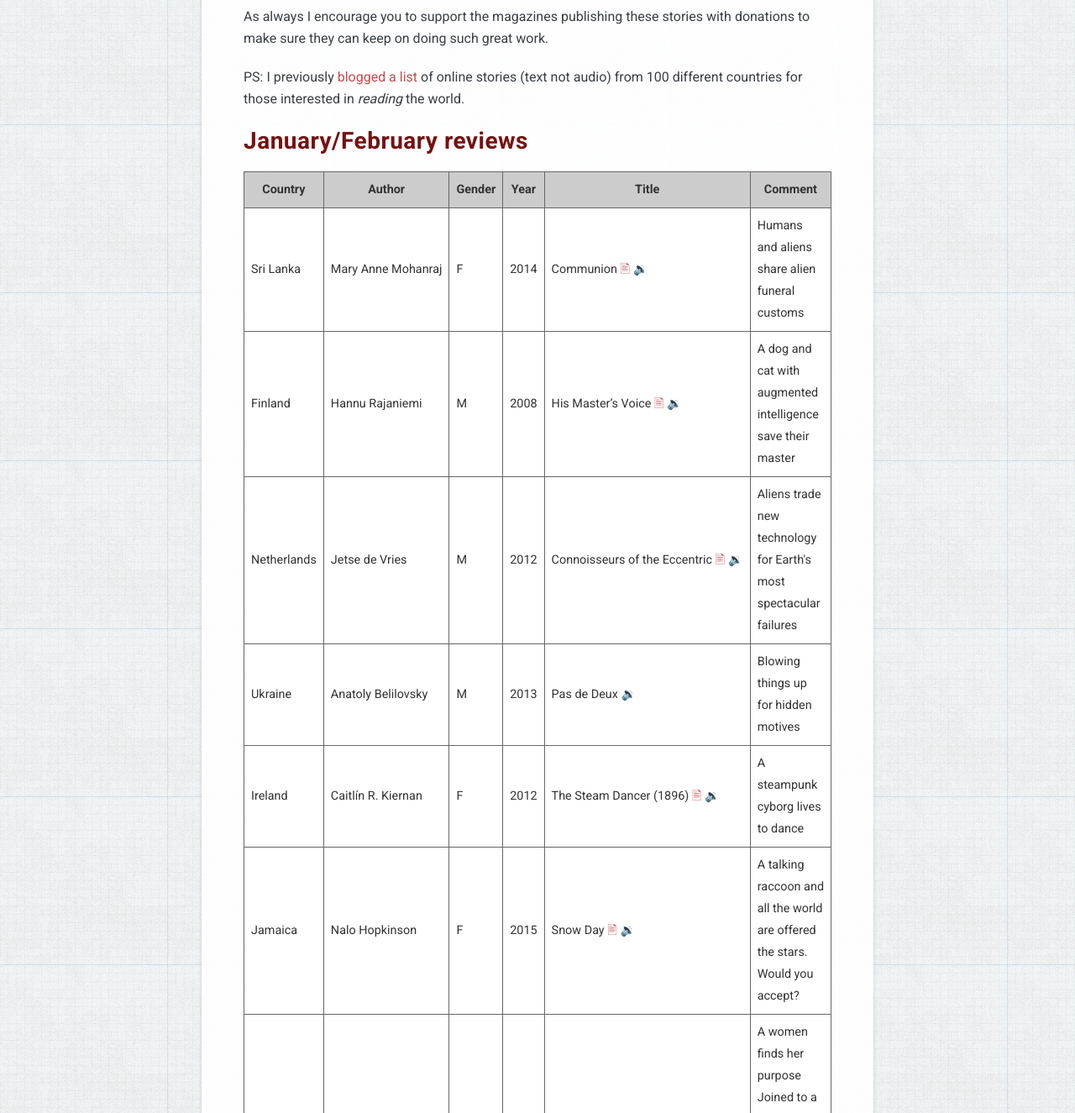
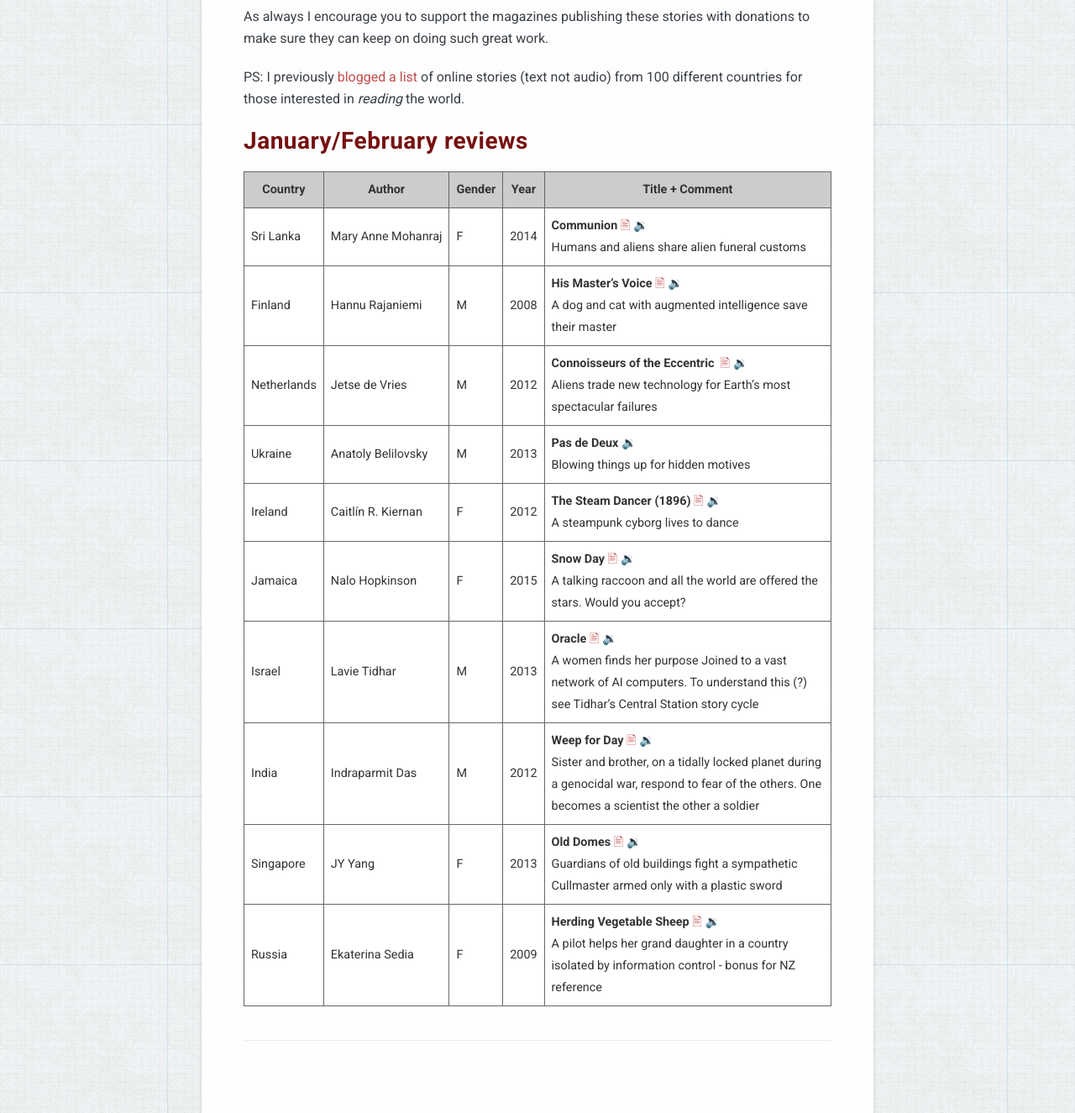
Before and after one commit to elfnor/ltm, a Jekyll site: the page built from _posts/2018-02-16-audio_short_stories_2018.md, in a window 1280 px wide and 1400 px high, scrolled down 1651 px, cut to the strip 0-1325 px from the top of the window. Shown: the whole strip at 84% size. Built offline with Jekyll 4.4.1, drawn with Linux system fonts in a browser that asks for light colours; nearby versions of some CDN libraries; some of the changed text lies outside the part shown.

Commit message:
markdown narrower table

```diff
--- a/_posts/2018-02-16-audio_short_stories_2018.md
+++ b/_posts/2018-02-16-audio_short_stories_2018.md
@@ -31,115 +31,18 @@ PS: I previously [blogged a list]({{ site.baseurl }}{% link _posts/2015-06-19-on
 
 ## January/February reviews
 
- <table>
-<thead>
-<tr>
-<th>Country</th>
-<th>Author</th>
-<th>Gender</th>
-<th>Year</th>
-<th>Title</th>
-<th>Comment</th>
-</tr>
-</thead>
-<tbody>
-<tr>
-<td>Sri Lanka</td>
-<td>Mary&#160;Anne&#160;Mohanraj</td>
-<td>F</td>
-<td>2014</td>
-<td>Communion <a href="http://clarkesworldmagazine.com/audio_06_14b/">🖹</a> <a href="http://clarkesworldmagazine.com/podpress_trac/web/1071/0/clarkesworld_06_14_mohanraj.mp3">🔉</a></td>
-<td>Humans and aliens share alien funeral customs</td>
-</tr>
-<tr>
-<td>Finland</td>
-<td>Hannu Rajaniemi</td>
-<td>M</td>
-<td>2008</td>
-<td>His Master’s Voice <a href="http://escapepod.org/2009/12/03/ep227-his-masters-voice/">🖹</a> <a href="http://media.rawvoice.com/escapepod/p/media.libsyn.com/media/escapepod/EP227_HisMastersVoice.mp3">🔉</a></td>
-<td>A dog and cat with augmented intelligence save their master</td>
-</tr>
-<tr>
-<td>Netherlands</td>
-<td>Jetse de Vries</td>
-<td>M</td>
-<td>2012</td>
-<td>Connoisseurs&#160;of&#160;the&#160;Eccentric&#160;<a href="http://escapepod.org/2012/08/09/ep357-connoisseurs-of-the-eccentric/">🖹</a>&#160;<a href="http://traffic.libsyn.com/escapepod/EP357_ConnoisseursoftheEccentric.mp3">🔉</a></td>
-<td>Aliens trade new technology for Earth's most spectacular failures</td>
-</tr>
-<tr>
-<td>Ukraine</td>
-<td>Anatoly Belilovsky</td>
-<td>M</td>
-<td>2013</td>
-<td>Pas de Deux <a href="http://toastedcake.com/podcasts/TC139-pas-de-deux.mp3">🔉</a></td>
-<td>Blowing things up for hidden motives</td>
-</tr>
-<tr>
-<td>Ireland</td>
-<td>Caitlín R. Kiernan</td>
-<td>F</td>
-<td>2012</td>
-<td>The Steam Dancer (1896) <a href="http://www.lightspeedmagazine.com/fiction/the-steam-dancer-1896/">🖹</a> <a href="http://www.podtrac.com/pts/redirect.mp3/lightspeedmagazine.com/podcasts/podcast_the_steam_dancer_caitlin_r_kiernan.mp3">🔉</a></td>
-<td>A steampunk cyborg lives to dance</td>
-</tr>
-<tr>
-<td>Jamaica</td>
-<td>Nalo Hopkinson</td>
-<td>F</td>
-<td>2015</td>
-<td>Snow Day <a href="http://www.drabblecast.org/2015/03/18/drabblecast-352-snow-day/">🖹</a> <a href="http://media.blubrry.com/drabblecast/p/www.drabblecast.org/wp-content/uploads/2015/03/Drabblecast-352-Snow-Day.mp3">🔉</a></td>
-<td>A talking raccoon and all the world are offered the stars. Would you accept?</td>
-</tr>
-<tr>
-<td>Israel</td>
-<td>Lavie Tidhar</td>
-<td>M</td>
-<td>2013</td>
-<td>Oracle <a href="http://clarkesworldmagazine.com/tidhar_07_17_reprint/">🖹</a> <a href="http://clarkesworldmagazine.com/podpress_trac/web/1820/0/clarkesworld_07_17_tidhar.mp3">🔉</a></td>
-<td>A women finds her purpose Joined to a vast network of AI computers. To understand this (?) see Tidhar's Central Station story cycle</td>
-</tr>
-<tr>
-<td>India</td>
-<td>Indraparmit Das</td>
-<td>M</td>
-<td>2012</td>
-<td>Weep for Day <a href="http://clarkesworldmagazine.com/das_04_15_reprint/">🖹</a> <a href="http://clarkesworldmagazine.com/podpress_trac/web/1275/0/clarkesworld_04_15_das.mp3">🔉</a></td>
-<td>Sister and brother, on a tidally locked planet during a genocidal war, respond to fear of the others. One becomes a scientist the other a soldier</td>
-</tr>
-<tr>
-<td>Singapore</td>
-<td>JY Yang</td>
-<td>F</td>
-<td>2013</td>
-<td>Old Domes <a href="http://clarkesworldmagazine.com/yang_10_16_reprint/">🖹</a> <a href="http://clarkesworldmagazine.com/podpress_trac/web/1639/0/clarkesworld_10_16_yang.mp3">🔉</a></td>
-<td>Guardians of old buildings fight a sympathetic Cullmaster armed only with a plastic sword</td>
-</tr>
-<tr>
-<td>Russia</td>
-<td>Ekaterina Sedia</td>
-<td>F</td>
-<td>2009</td>
-<td>Herding Vegetable Sheep <a href="http://clarkesworldmagazine.com/sedia_03_09/">🖹</a> <a href="http://clarkesworldmagazine.com/podpress_trac/web/292/0/clarkesworld_03_09_sedia.mp3">🔉</a></td>
-<td>A pilot helps her grand daughter in a country isolated by information control - bonus for NZ reference</td>
-</tr>
-</tbody>
-</table>
-
-Again in  markdown
-
-| Country     | Author             | Gender | Year | Title                      | Comment |
-|-------------|--------------------|--------|------|----------------------------|---------|
-| Sri Lanka   | Mary&#160;Anne&#160;Mohanraj | F      | 2014 | Communion [🖹][txt_1] [🔉][mp3_1]   | Humans and aliens share alien funeral customs |
-| Finland     | Hannu Rajaniemi    | M      | 2008 | His Master’s Voice [🖹][txt_2] [🔉][mp3_2] | A dog and cat with augmented intelligence save their master |
-| Netherlands | Jetse de Vries     | M      | 2012 | Connoisseurs&#160;of&#160;the&#160;Eccentric&#160;[🖹][txt_3]&#160;[🔉][mp3_3] | Aliens trade new technology for Earth's most spectacular failures |
-| Ukraine     | Anatoly Belilovsky | M      | 2013 | Pas de Deux [🔉][mp3_4] | Blowing things up for hidden motives   |
-| Ireland     | Caitlín R. Kiernan | F      | 2012 | The Steam Dancer (1896) [🖹][txt_5] [🔉][mp3_5] | A steampunk cyborg lives to dance |
-| Jamaica     | Nalo Hopkinson     | F      | 2015 | Snow Day [🖹][txt_6] [🔉][mp3_6] | A talking raccoon and all the world are offered the stars. Would you accept? |
-| Israel      | Lavie Tidhar       | M      | 2013 | Oracle [🖹][txt_7] [🔉][mp3_7]  | A women finds her purpose Joined to a vast network of AI computers. To understand this (?) see Tidhar's Central Station story cycle |
-| India       | Indraparmit Das    | M      | 2012 | Weep for Day [🖹][txt_8] [🔉][mp3_8] | Sister and brother, on a tidally locked planet during a genocidal war, respond to fear of the others. One becomes a scientist the other a soldier |
-| Singapore   | JY Yang      | F      | 2013 | Old Domes [🖹][txt_9] [🔉][mp3_9] | Guardians of old buildings fight a sympathetic Cullmaster armed only with a plastic sword  |
-| Russia   | Ekaterina Sedia       | F      | 2009 | Herding Vegetable Sheep [🖹][txt_10] [🔉][mp3_10] | A pilot helps her grand daughter in a country isolated by information control - bonus for NZ reference  |
+| Country     | Author             | Gender | Year | Title + Comment |
+|-------------|--------------------|--------|------|----------------------------|
+| Sri Lanka   | Mary&#160;Anne&#160;Mohanraj | F      | 2014 | **Communion** [🖹][txt_1] [🔉][mp3_1] <br>Humans and aliens share alien funeral customs |
+| Finland     | Hannu Rajaniemi    | M      | 2008 | **His Master’s Voice** [🖹][txt_2] [🔉][mp3_2] <br>A dog and cat with augmented intelligence save their master |
+| Netherlands | Jetse de Vries     | M      | 2012 | **Connoisseurs&#160;of&#160;the&#160;Eccentric&#160;**  [🖹][txt_3]&#160;[🔉][mp3_3] <br>Aliens trade new technology for Earth's most spectacular failures |
+| Ukraine     | Anatoly Belilovsky | M      | 2013 | **Pas de Deux**  [🔉][mp3_4] <br>Blowing things up for hidden motives   |
+| Ireland     | Caitlín R. Kiernan | F      | 2012 | **The Steam Dancer (1896)**  [🖹][txt_5] [🔉][mp3_5] <br>A steampunk cyborg lives to dance |
+| Jamaica     | Nalo Hopkinson     | F      | 2015 | **Snow Day** [🖹][txt_6] [🔉][mp3_6]  <br>A talking raccoon and all the world are offered the stars. Would you accept? |
+| Israel      | Lavie Tidhar       | M      | 2013 | **Oracle** [🖹][txt_7] [🔉][mp3_7] <br>A women finds her purpose Joined to a vast network of AI computers. To understand this (?) see Tidhar's Central Station story cycle |
+| India       | Indraparmit Das    | M      | 2012 | **Weep for Day** [🖹][txt_8] [🔉][mp3_8] <br>Sister and brother, on a tidally locked planet during a genocidal war, respond to fear of the others. One becomes a scientist the other a soldier |
+| Singapore   | JY Yang      | F      | 2013 | **Old Domes** [🖹][txt_9] [🔉][mp3_9] <br>Guardians of old buildings fight a sympathetic Cullmaster armed only with a plastic sword  |
+| Russia   | Ekaterina Sedia       | F      | 2009 | **Herding Vegetable Sheep** [🖹][txt_10] [🔉][mp3_10]  <br>A pilot helps her grand daughter in a country isolated by information control - bonus for NZ reference  |
 
 
 [txt_1]: <http://clarkesworldmagazine.com/audio_06_14b/>
```
